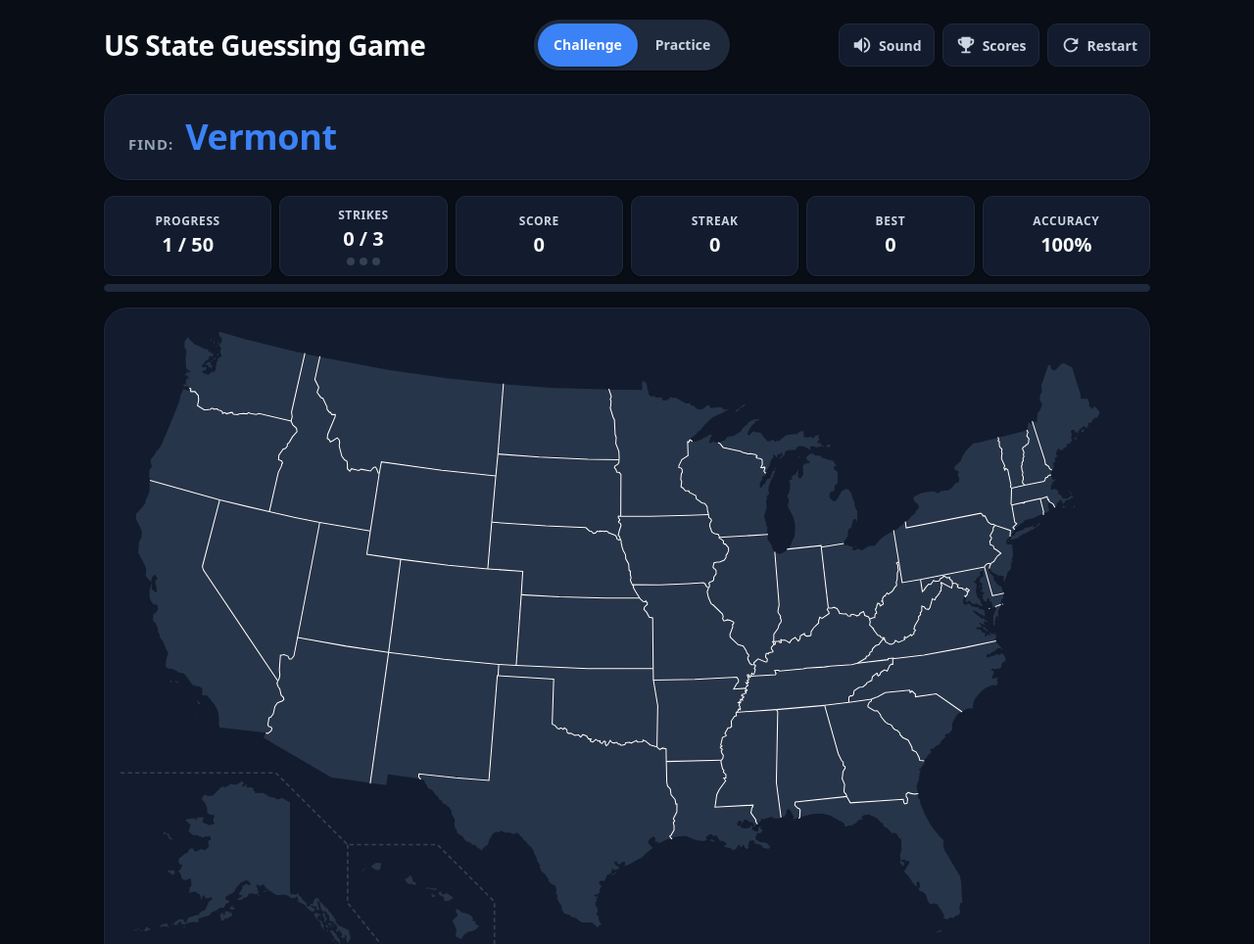
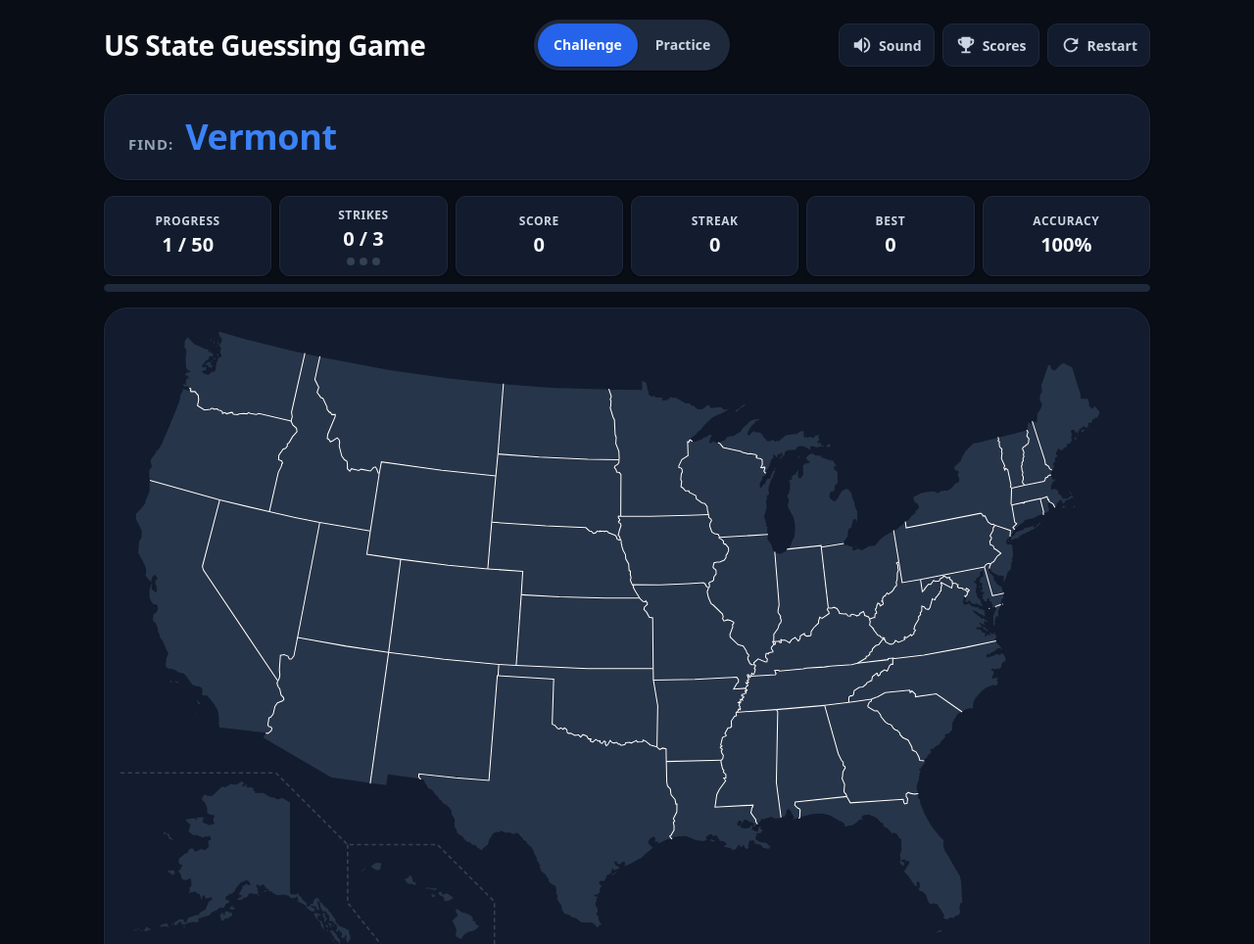
Before and after one commit to mtp13/state-guessing-game, a website: page index.html in a window 1280 px wide. Shown: the top 964 px of the page at 98% size. Drawn offline with Linux system fonts and the dark colour scheme; no server answers.

Commit message:
fix(a11y): restore dark-mode primary button contrast overrides

```diff
--- a/style.css
+++ b/style.css
@@ -841,6 +841,19 @@
   }
 
   @media (prefers-color-scheme: dark) {
+    /* Darker blue than the dark-theme --primary so white text keeps WCAG AA contrast */
+    .mode-btn[aria-checked="true"],
+    .btn-primary {
+      background-color: #2563eb;
+      color: #ffffff;
+    }
+
+    .mode-btn[aria-checked="true"]:hover,
+    .btn-primary:hover {
+      background-color: #1d4ed8;
+      color: #ffffff;
+    }
+
     .practice-best-banner {
       background-color: rgba(16, 185, 129, 0.18);
       color: #34d399;
```
